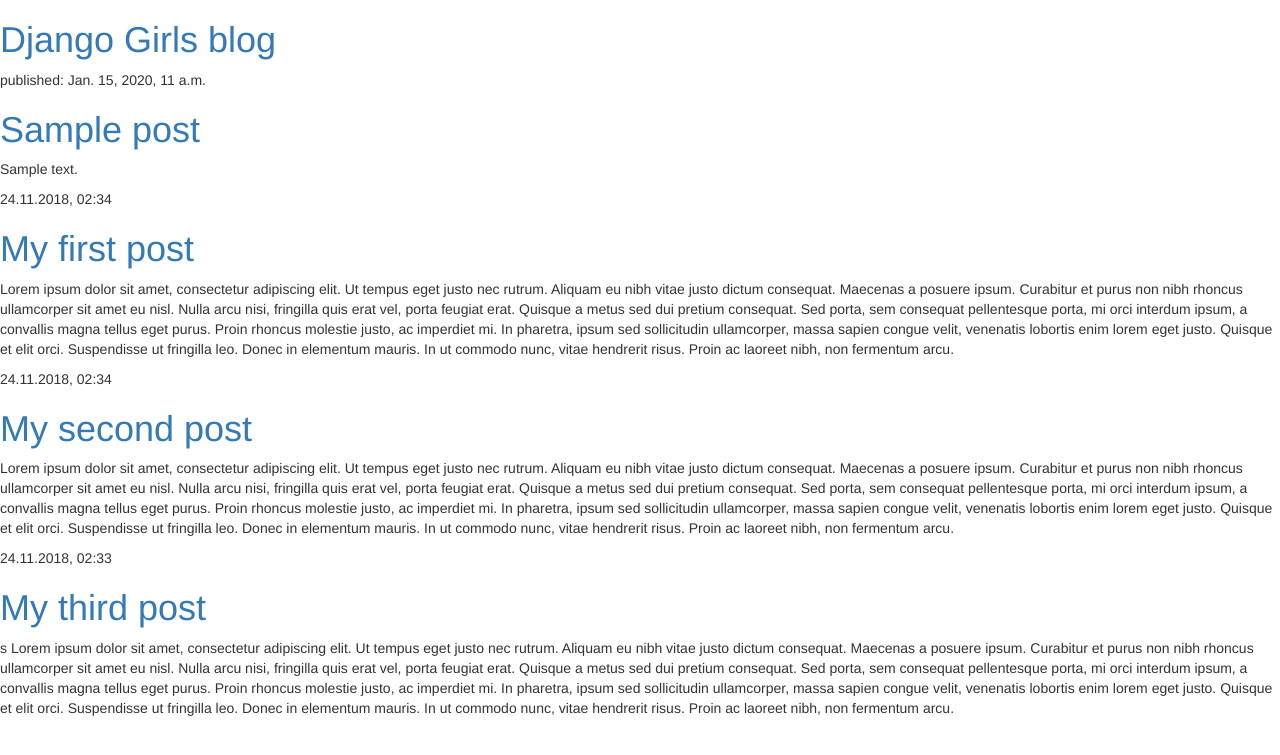
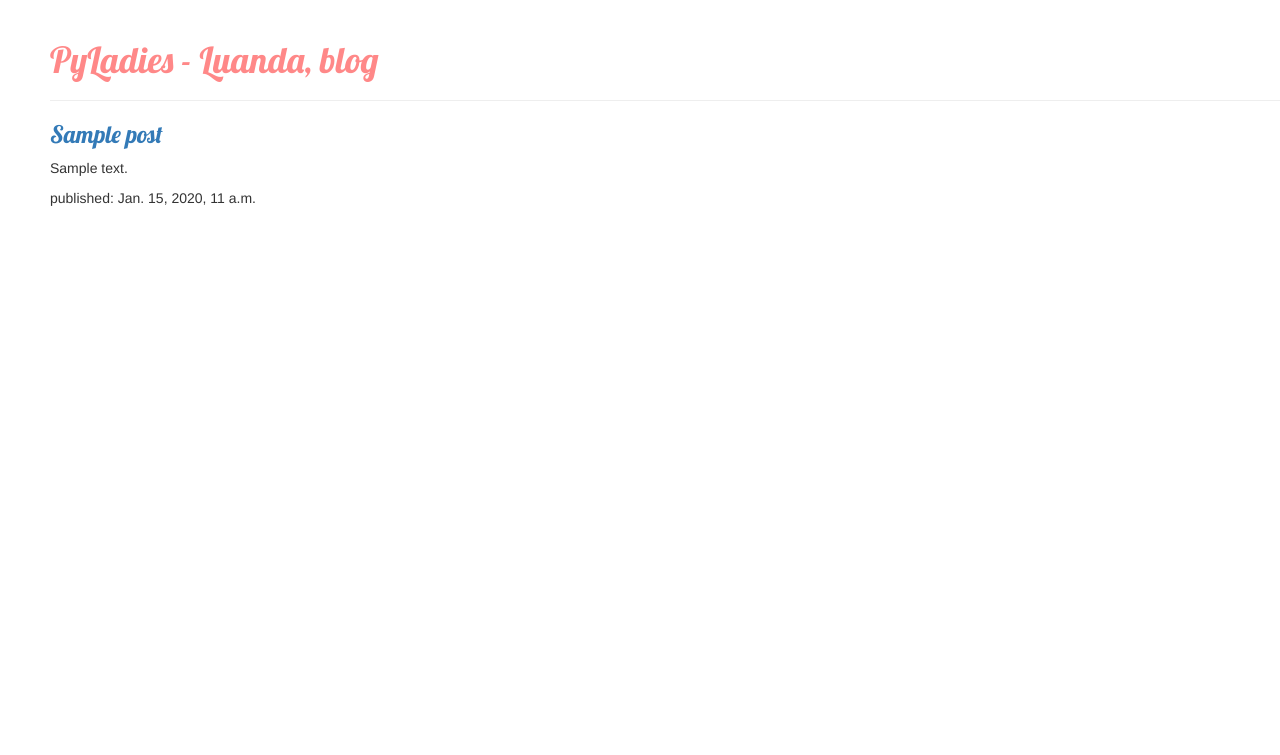
Before and after one commit to JovanyNegocio/my-first-blog, a Django app: template blog/templates/blog/post_list.html in a window 1280 px wide. Shown: the top 755 px of the page. Run offline with Django 3.2, Linux system fonts and the light colour scheme; the template is opened without the code that fills it: values that come from a table or form of the project are taken from there, others are empty; tables that the repository leaves empty hold one stand-in row (values such as "Sample post"); some libraries are stand-ins or nearby versions.

Commit message:
mudanças nesses arquivos urls.py, settings.py, post_list.html, admin.py, e models.py

```diff
--- a/blog/admin.py
+++ b/blog/admin.py
@@ -2,6 +2,6 @@
 
 # Register your models here.
 
-from .models import Post
+from blog.models import Post
 
 admin.site.register(Post)
--- a/blog/models.py
+++ b/blog/models.py
@@ -1,19 +1,25 @@
 from django.db import models
+from django.contrib.auth.models import User
 
 # Create your models here.
+"""
+from ckeditor.fields import RichTextField
+from ckeditor_uploader.fields import RichTextUploadingField
+"""
+from django.utils import timezone
 
-from django.utils import timezone
+
+
 
 class Post(models.Model):
 	author = models.ForeignKey('auth.User', on_delete=models.CASCADE)
 	title = models.CharField(max_length=200)
 	text = models.TextField()
-	created_date = models.DateTimeField(
-			default=timezone.now)
-	published_date = models.DateTimeField(
-			blank=True, null=True)
+	created_date = models.DateTimeField(default=timezone.now)
+	published_date = models.DateTimeField(blank=True, null=True)
+
 	def publish(self):
-		self.publish_date = timezone.now()
+		self.published_date = timezone.now()
 		self.save()
 
 	def __str__(self):
--- /dev/null
+++ b/blog/static/css/blog.css
@@ -0,0 +1,12 @@
+h1 a {
+	color: #FF8888;
+	font-family: Lobster;
+}
+
+h3 a {
+	font-family: Lobster;
+}
+
+body {
+	padding-left: 50px;
+}
--- a/blog/templates/blog/post_list.html
+++ b/blog/templates/blog/post_list.html
@@ -1,44 +1,29 @@
+{% load staticfiles	%}
+
 <!DOCTYPE html>
 <html>
 
 <head>
-	<title>Django Girls blog</title>
+	<title>PyLadies - Luanda</title>
 	<link rel="stylesheet" href="//maxcdn.bootstrapcdn.com/bootstrap/3.2.0/css/bootstrap.min.css">
 	<link rel="stylesheet" href="//maxcdn.bootstrapcdn.com/bootstrap/3.2.0/css/bootstrap-theme.min.css">
+	<link rel="stylesheet" href="{%	static 'css/blog.css' %}">
+	<link href="//fonts.googleapis.com/css?family=Lobster&subset=latin,latin-ext" rel="stylesheet"type="text/css">
 </head>
 
 <body>
 
-	<div>
-		<h1><a href="/">Django Girls blog</a></h1>
+	<div class="page-header">
+		<h1><a href="/">PyLadies - Luanda, blog</a></h1>
 	</div>
 
-		{% for post in posts %}
-			<div>
-				<p>published: {{ post.published_date }}</p>
-				<h1><a href="">{{ post.title  }}</a></h1>
-				<p>{{ post.text|linebreaksbr }}</p>
-			</div>
-
-			<div>
-				<p> 24.11.2018, 02:34 </p>
-				<h1><a href=""> My first post </a></h1>
-				<p> Lorem ipsum dolor sit amet, consectetur adipiscing elit. Ut tempus eget justo nec rutrum. Aliquam eu nibh vitae justo dictum consequat. Maecenas a posuere ipsum. Curabitur et purus non nibh rhoncus ullamcorper sit amet eu nisl. Nulla arcu nisi, fringilla quis erat vel, porta feugiat erat. Quisque a metus sed dui pretium consequat. Sed porta, sem consequat pellentesque porta, mi orci interdum ipsum, a convallis magna tellus eget purus. Proin rhoncus molestie justo, ac imperdiet mi. In pharetra, ipsum sed sollicitudin ullamcorper, massa sapien congue velit, venenatis lobortis enim lorem eget justo. Quisque et elit orci. Suspendisse ut fringilla leo. Donec in elementum mauris. In ut commodo nunc, vitae hendrerit risus. Proin ac laoreet nibh, non fermentum arcu. </p>
-			</div>
-
-			<div>
-				<p> 24.11.2018, 02:34 </p>
-				<h1><a href=""> My second post </a></h1>
-				<p>Lorem ipsum dolor sit amet, consectetur adipiscing elit. Ut tempus eget justo nec rutrum. Aliquam eu nibh vitae justo dictum consequat. Maecenas a posuere ipsum. Curabitur et purus non nibh rhoncus ullamcorper sit amet eu nisl. Nulla arcu nisi, fringilla quis erat vel, porta feugiat erat. Quisque a metus sed dui pretium consequat. Sed porta, sem consequat pellentesque porta, mi orci interdum ipsum, a convallis magna tellus eget purus. Proin rhoncus molestie justo, ac imperdiet mi. In pharetra, ipsum sed sollicitudin ullamcorper, massa sapien congue velit, venenatis lobortis enim lorem eget justo. Quisque et elit orci. Suspendisse ut fringilla leo. Donec in elementum mauris. In ut commodo nunc, vitae hendrerit risus. Proin ac laoreet nibh, non fermentum arcu.</p>
-				</div>
-
-			<div>
-				<p> 24.11.2018, 02:33 </p>
-				<h1><a href=""> My third post </a></h1>
-				<p>s Lorem ipsum dolor sit amet, consectetur adipiscing elit. Ut tempus eget justo nec rutrum. Aliquam eu nibh vitae justo dictum consequat. Maecenas a posuere ipsum. Curabitur et purus non nibh rhoncus ullamcorper sit amet eu nisl. Nulla arcu nisi, fringilla quis erat vel, porta feugiat erat. Quisque a metus sed dui pretium consequat. Sed porta, sem consequat pellentesque porta, mi orci interdum ipsum, a convallis magna tellus eget purus. Proin rhoncus molestie justo, ac imperdiet mi. In pharetra, ipsum sed sollicitudin ullamcorper, massa sapien congue velit, venenatis lobortis enim lorem eget justo. Quisque et elit orci. Suspendisse ut fringilla leo. Donec in elementum mauris. In ut commodo nunc, vitae hendrerit risus. Proin ac laoreet nibh, non fermentum arcu. </p>
-				</div>
-
-		{% endfor %}
+	{% for post in posts %}
+		<div class="post">
+			<h3><a href="">{{ post.title  }}</a></h3>
+			<p>{{ post.text|linebreaksbr }}</p>
+			<p>published: {{ post.published_date }}</p>
+		</div>
+	{% endfor %}
 
 </body>
 
--- a/mysite/urls.py
+++ b/mysite/urls.py
@@ -1,9 +1,13 @@
-
 from django.conf.urls import include, url
 from django.contrib import admin
+
+#from django.urls import path
+from django.conf.urls.static import static
+from django.conf import settings
+
 
 
 urlpatterns = [
     url(r'^admin/', admin.site.urls),
     url(r'', include('blog.urls')),
-]
+] #+ static(settings.MEDIA_URL, documents_root=settings.MEDIA_ROOT)
--- /dev/null
+++ b/requirements.txt
@@ -0,0 +1,3 @@
+Django==1.9.13
+django-ckeditor==5.6.1
+django-js-asset==1.1.0
```
Also changed, not shown: mysite/settings.py (+13 -1 lines).
